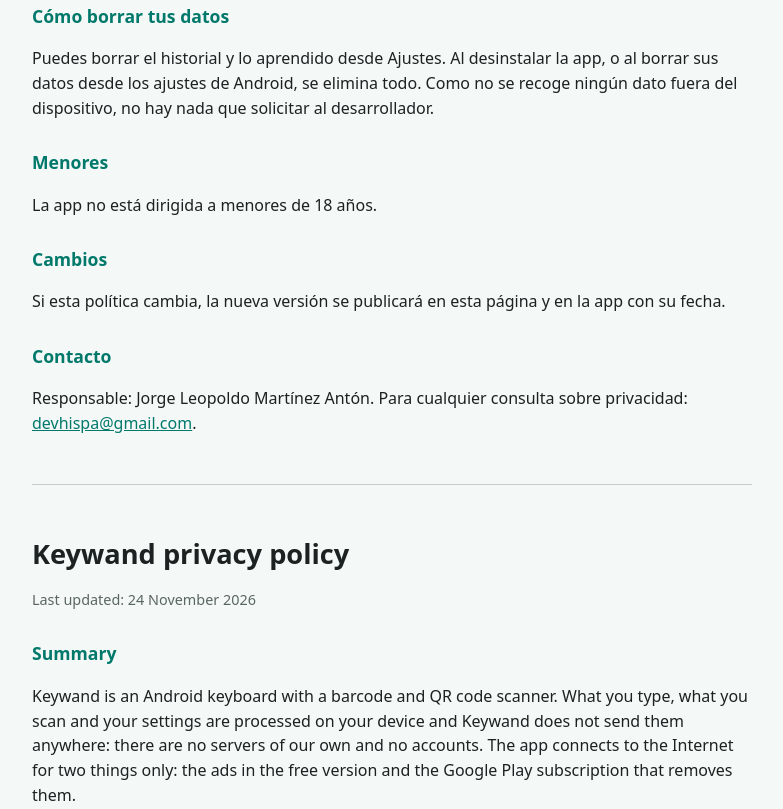
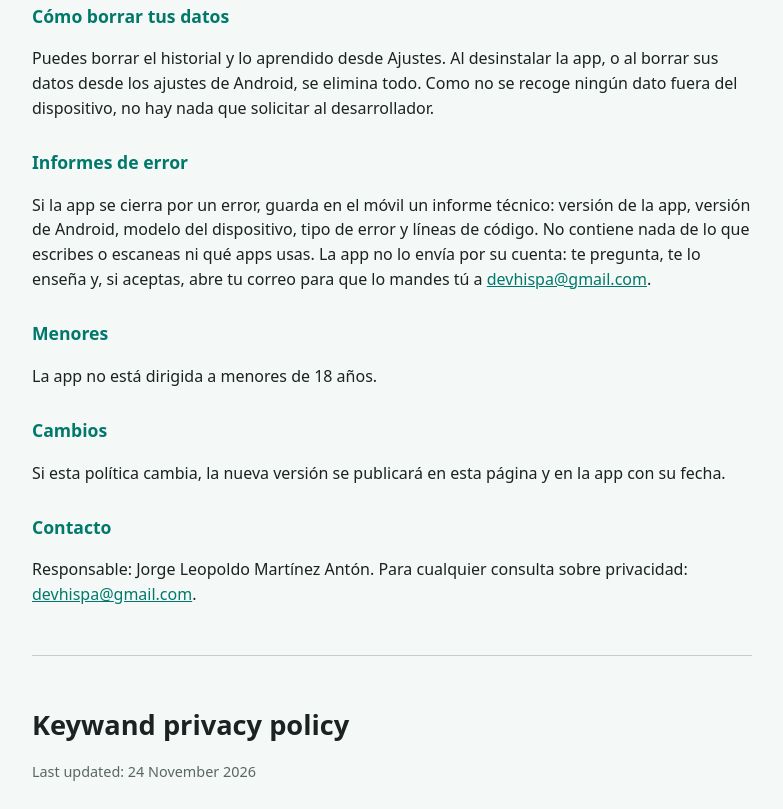
Before and after one commit to devhispa-byte/keywand-privacidad, a plain HTML site: page index.html in a window 1280 px wide. Shown: the part 1990-2799 px from the top of the page, without its empty margins (248-1031 px from the left). Drawn offline with Linux system fonts and the light colour scheme.

Commit message:
Informes de error: informe técnico voluntario por correo

```diff
--- a/index.html
+++ b/index.html
@@ -63,6 +63,9 @@
 <h2>Cómo borrar tus datos</h2>
 <p>Puedes borrar el historial y lo aprendido desde Ajustes. Al desinstalar la app, o al borrar sus datos desde los ajustes de Android, se elimina todo. Como no se recoge ningún dato fuera del dispositivo, no hay nada que solicitar al desarrollador.</p>
 
+<h2>Informes de error</h2>
+<p>Si la app se cierra por un error, guarda en el móvil un informe técnico: versión de la app, versión de Android, modelo del dispositivo, tipo de error y líneas de código. No contiene nada de lo que escribes o escaneas ni qué apps usas. La app no lo envía por su cuenta: te pregunta, te lo enseña y, si aceptas, abre tu correo para que lo mandes tú a <a href="mailto:devhispa@gmail.com">devhispa@gmail.com</a>.</p>
+
 <h2>Menores</h2>
 <p>La app no está dirigida a menores de 18 años.</p>
 
@@ -112,6 +115,9 @@
 <h2>Deleting your data</h2>
 <p>You can delete the history and the learned data in Settings. Uninstalling the app, or clearing its data in Android settings, removes everything. Since no data is collected off the device, there is nothing to request from the developer.</p>
 
+<h2>Error reports</h2>
+<p>If the app closes because of an error, it stores a technical report on the phone: app version, Android version, device model, type of error and code lines. It holds nothing you type or scan, nor which apps you use. The app never sends it on its own: it asks you, shows it to you and, if you accept, opens your mail app so that you send it to <a href="mailto:devhispa@gmail.com">devhispa@gmail.com</a>.</p>
+
 <h2>Children</h2>
 <p>The app is not directed at people under 18.</p>
 
```
